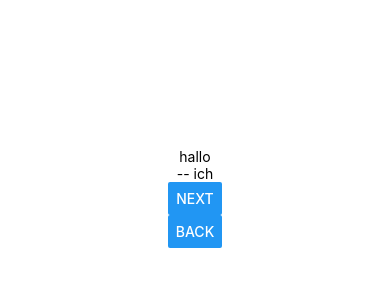
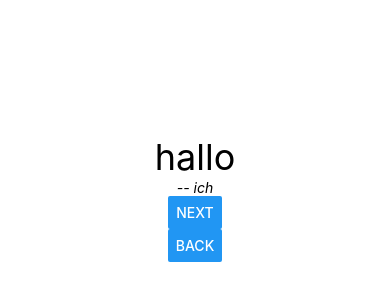
Before and after one commit to ars1992/udemy_react_native, a React Native app: screen / in a window 390 px wide. Shown: the part 224-524 px from the top of the page. Built offline with nearby package versions, Linux system fonts and the light colour scheme.

Commit message:
ende 38 inline styles

```diff
--- a/components/Zitate.js
+++ b/components/Zitate.js
@@ -3,8 +3,8 @@ import { Text } from "react-native";
 export default function showZitat({text, autor}){
     return (
         <>
-            <Text>{text}</Text>
-            <Text>-- {autor}</Text>
+            <Text style={{fontSize: 36}}>{text}</Text>
+            <Text style={{fontStyle: "italic"}}>-- {autor}</Text>
         </>
     )
 }
```
